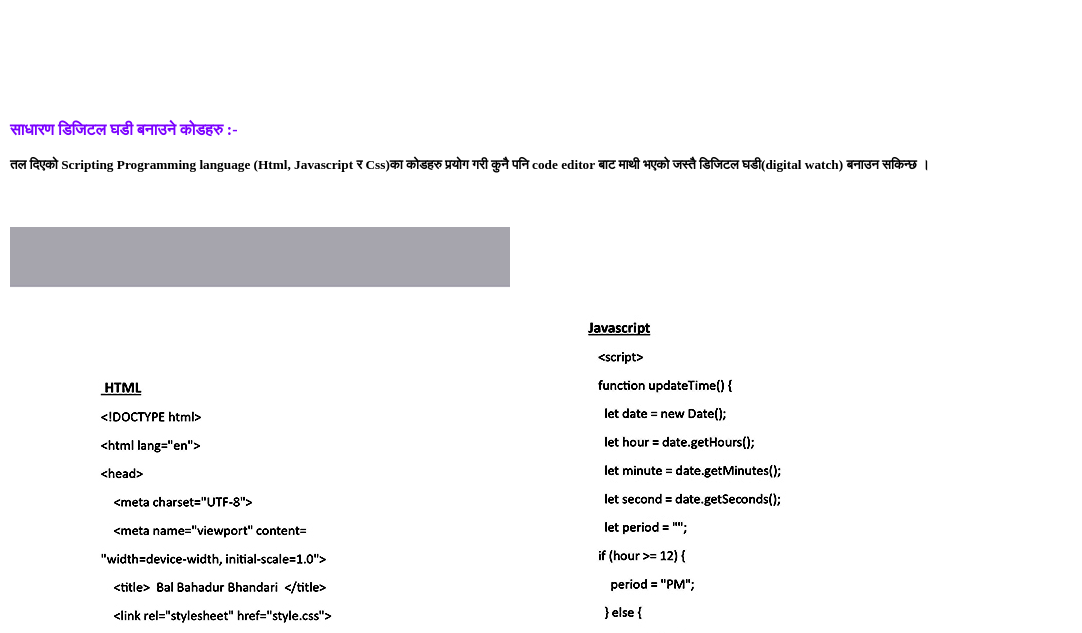
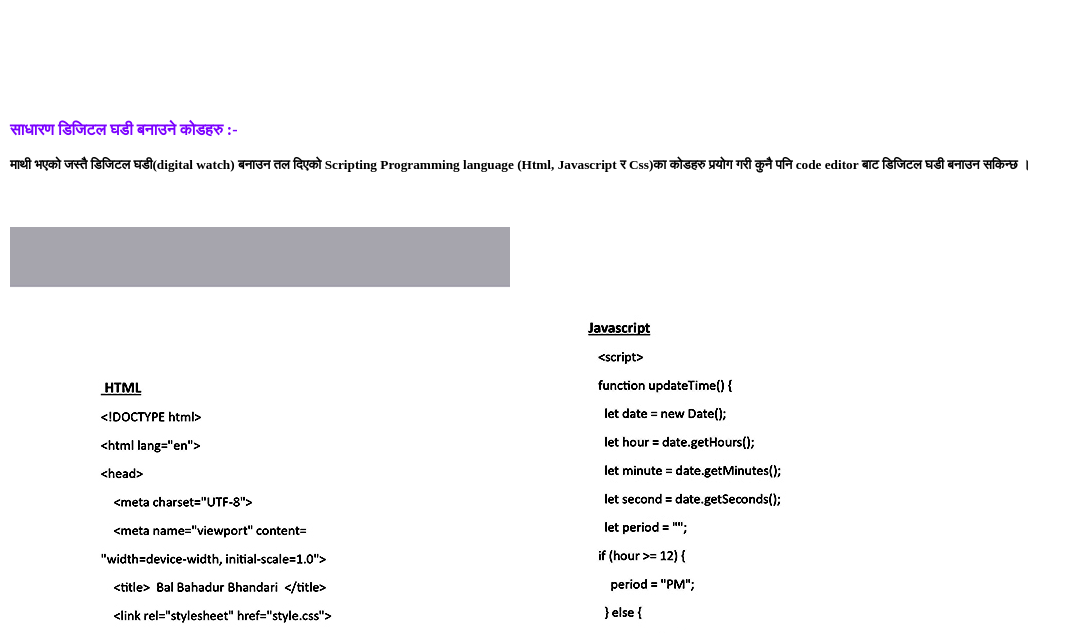
Before and after one commit to balbdr/bal, a plain HTML site: page index.html in a window 1280 px wide. Shown: the part 157-790 px from the top of the page, without its empty margins (0-1082 px from the left). Drawn offline with Linux system fonts and the light colour scheme.

Commit message:
Update index.html

```diff
--- a/index.html
+++ b/index.html
@@ -24,7 +24,7 @@
  <h2><p  class="clock"> </p>  </h2>
 
  <h4 style="color:rgb(123, 0, 255);"> साधारण डिजिटल घडी बनाउने कोडहरु :-</h4><br>
- <h5>  तल दिएको Scripting  Programming language (Html, Javascript र Css)का कोडहरु प्रयोग गरी कुनै पनि code editor बाट  माथी भएको जस्तै डिजिटल घडी(digital watch)  बनाउन सकिन्छ  ।</h5><br>
+ <h5>माथी भएको जस्तै डिजिटल घडी(digital watch) बनाउन तल दिएको Scripting  Programming language (Html, Javascript र Css)का कोडहरु प्रयोग गरी कुनै पनि code editor बाट  डिजिटल घडी बनाउन  सकिन्छ  ।</h5><br>
 
   </div>
 <br><br>
```
